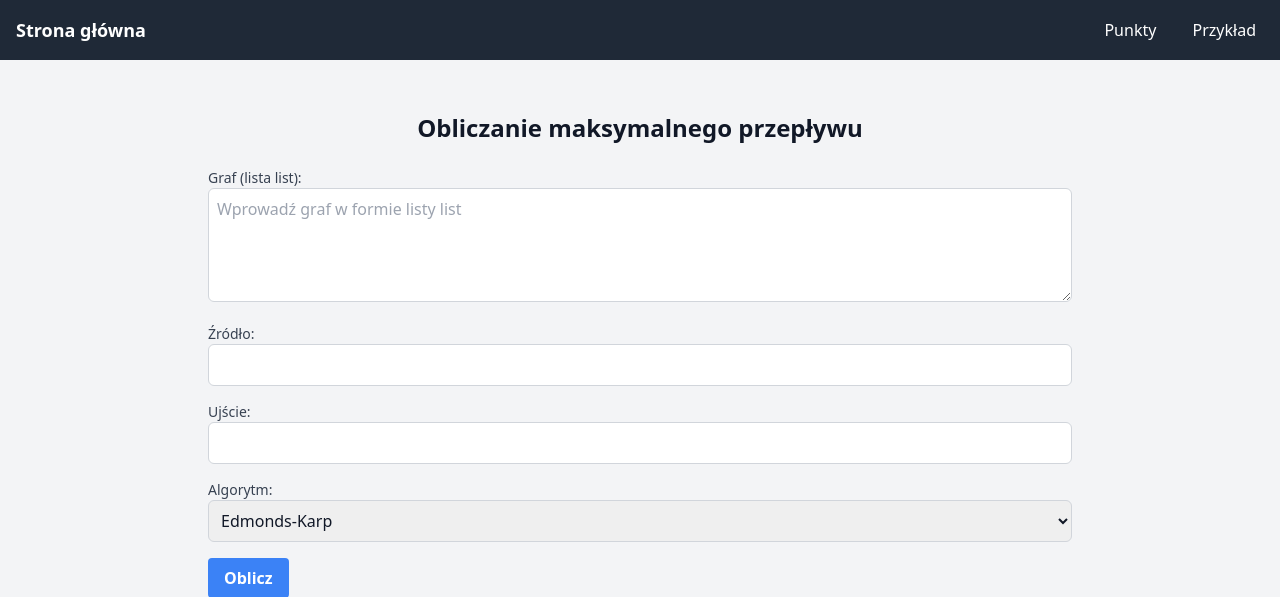
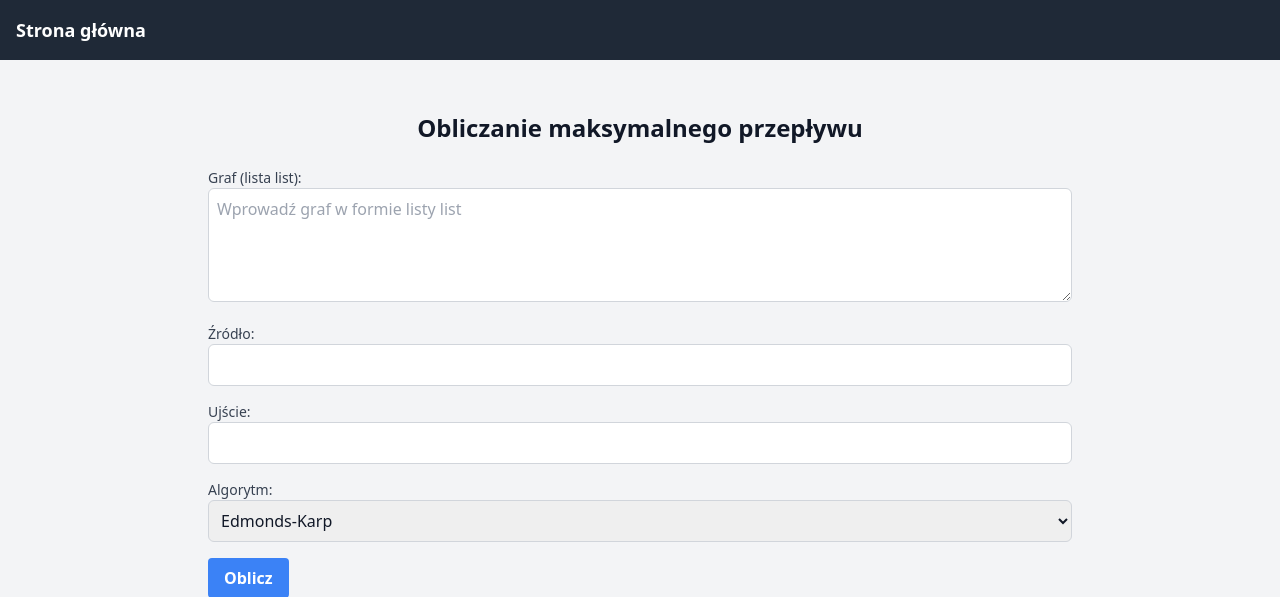
Before and after one commit to Dulniko/graph, a FastAPI app: page /flows in a window 1280 px wide. Shown: the top 597 px of the page. Run offline with FastAPI, Linux system fonts and the light colour scheme; some libraries are stand-ins or nearby versions.

Commit message:
little amendment

```diff
--- a/templates/base.html
+++ b/templates/base.html
@@ -10,10 +10,6 @@
     <nav class="bg-gray-800 text-white p-4">
         <div class="container mx-auto flex justify-between items-center">
             <a href="/" class="text-lg font-bold">Strona główna</a>
-            <div>
-                <a href="/points" class="mr-4 hover:bg-gray-900 p-2 rounded">Punkty</a>
-                <a href="https://example.com" class="hover:bg-gray-900 p-2 rounded">Przykład</a>
-            </div>
         </div>
     </nav>
     <div class="container mx-auto px-4 py-5">
```
